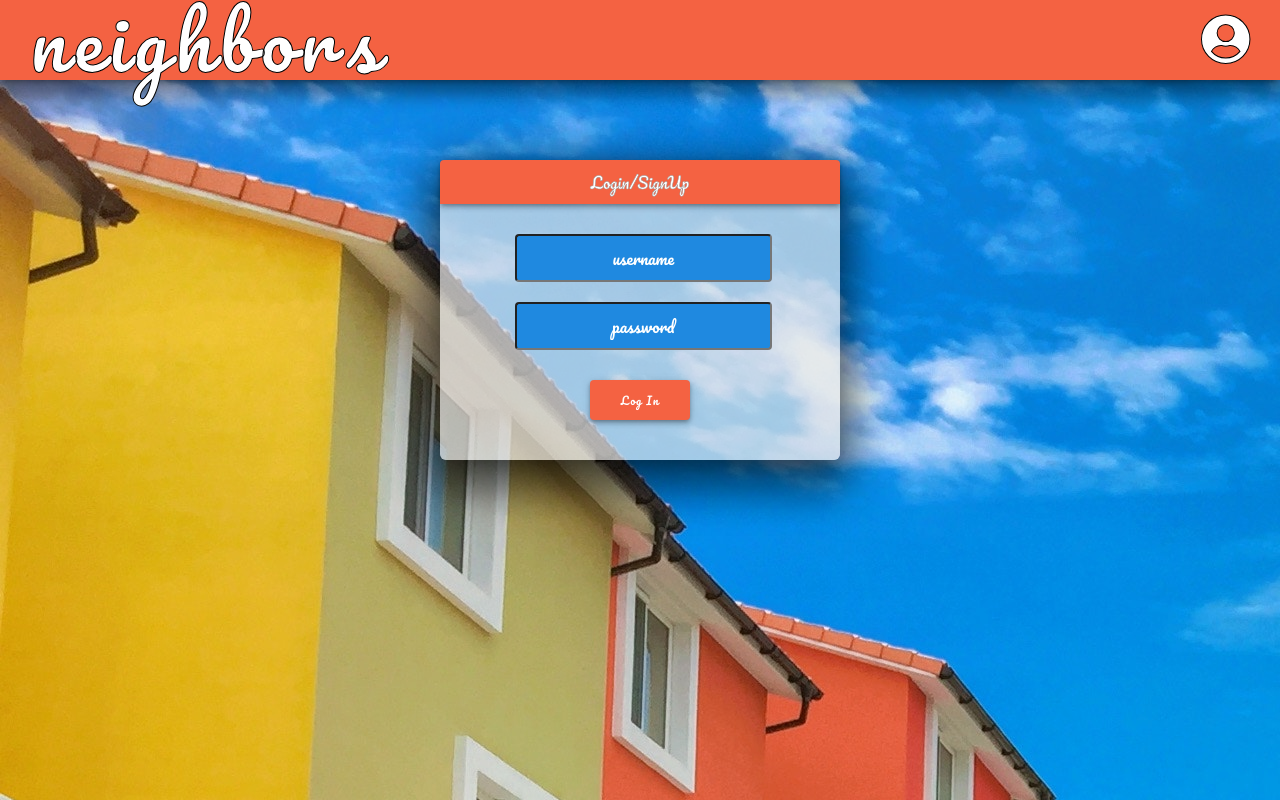
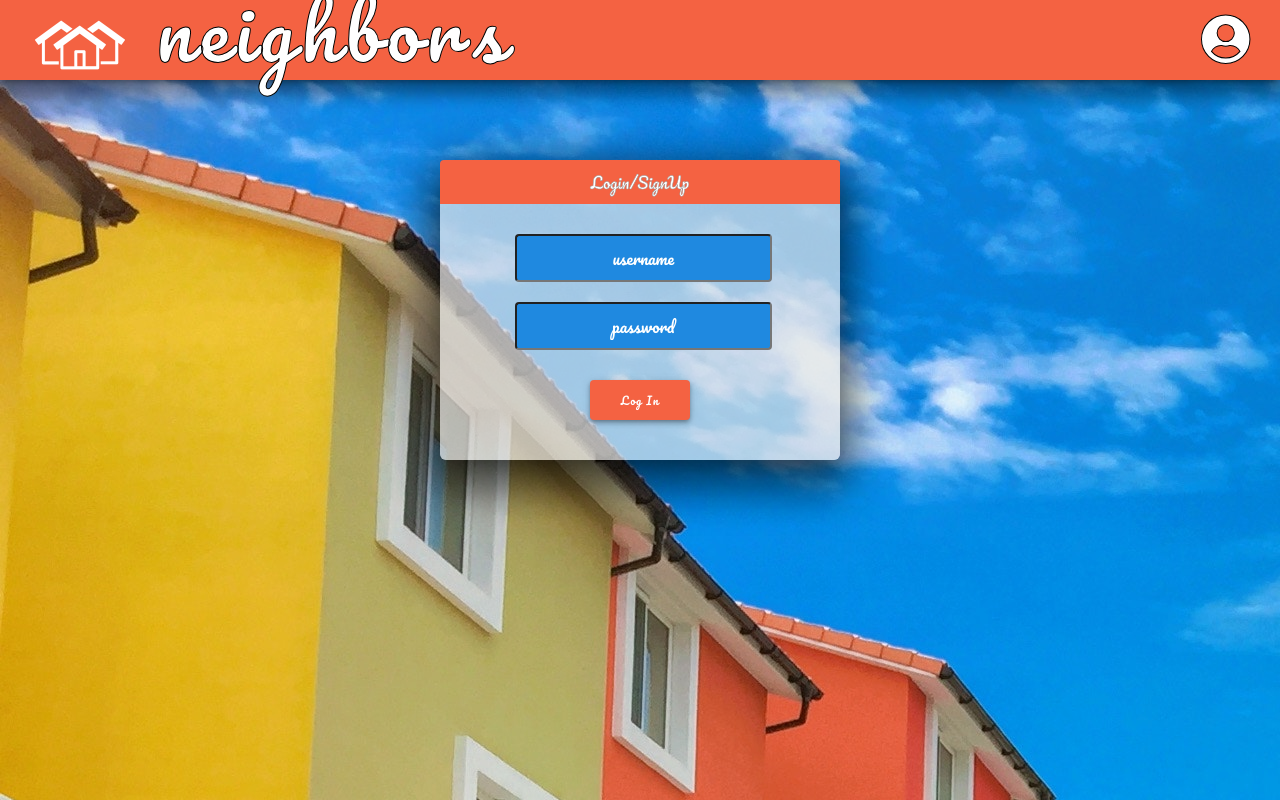
Before and after one commit to shughes1992/neighbors, a React app in the folder client/: page / in a window 1280 px wide. Built offline with nearby package versions, Linux system fonts and the light colour scheme; no server answers; what google-maps-react would draw is missing.

Commit message:
added logo

```diff
--- a/client/src/Components/UI/WindowHeader/windowHeader.css
+++ b/client/src/Components/UI/WindowHeader/windowHeader.css
@@ -6,5 +6,5 @@
   -webkit-text-stroke-width: .5px;
   -webkit-text-stroke-color: #999;
   background-color: #f46242;
-  box-shadow: 0 4px 5px 0 rgba(0,0,0,0.14), 0 1px 10px 0 rgba(0,0,0,0.12), 0 2px 4px -1px rgba(0,0,0,0.3);
+  /* box-shadow: 0 4px 5px 0 rgba(0,0,0,0.14), 0 1px 10px 0 rgba(0,0,0,0.12), 0 2px 4px -1px rgba(0,0,0,0.3); */
 }
--- a/client/src/components/Navigation/Navigation.js
+++ b/client/src/components/Navigation/Navigation.js
@@ -1,11 +1,11 @@
 import React from 'react';
 import classes from './navigation.css';
-
+import image from './logo.png'
 const Navbar = (props) => {
 
   return (
     <div className={classes.NavBar}>
-      <h1 className={classes.Title}> neighbors</h1>
+      <h1 className={classes.Title}><img src={image} height="100px" /> neighbors</h1>
       <div className={classes.Profile}>
         <i className={"fas fa-user-circle " + classes.ProfileImage }></i>
         <div className={classes.ProfileName}>{props.username}</div>
```
Also changed, not shown: client/src/Components/Navigation/logo.png (added), 1 other file (tests, documents, lock files or other folders).
